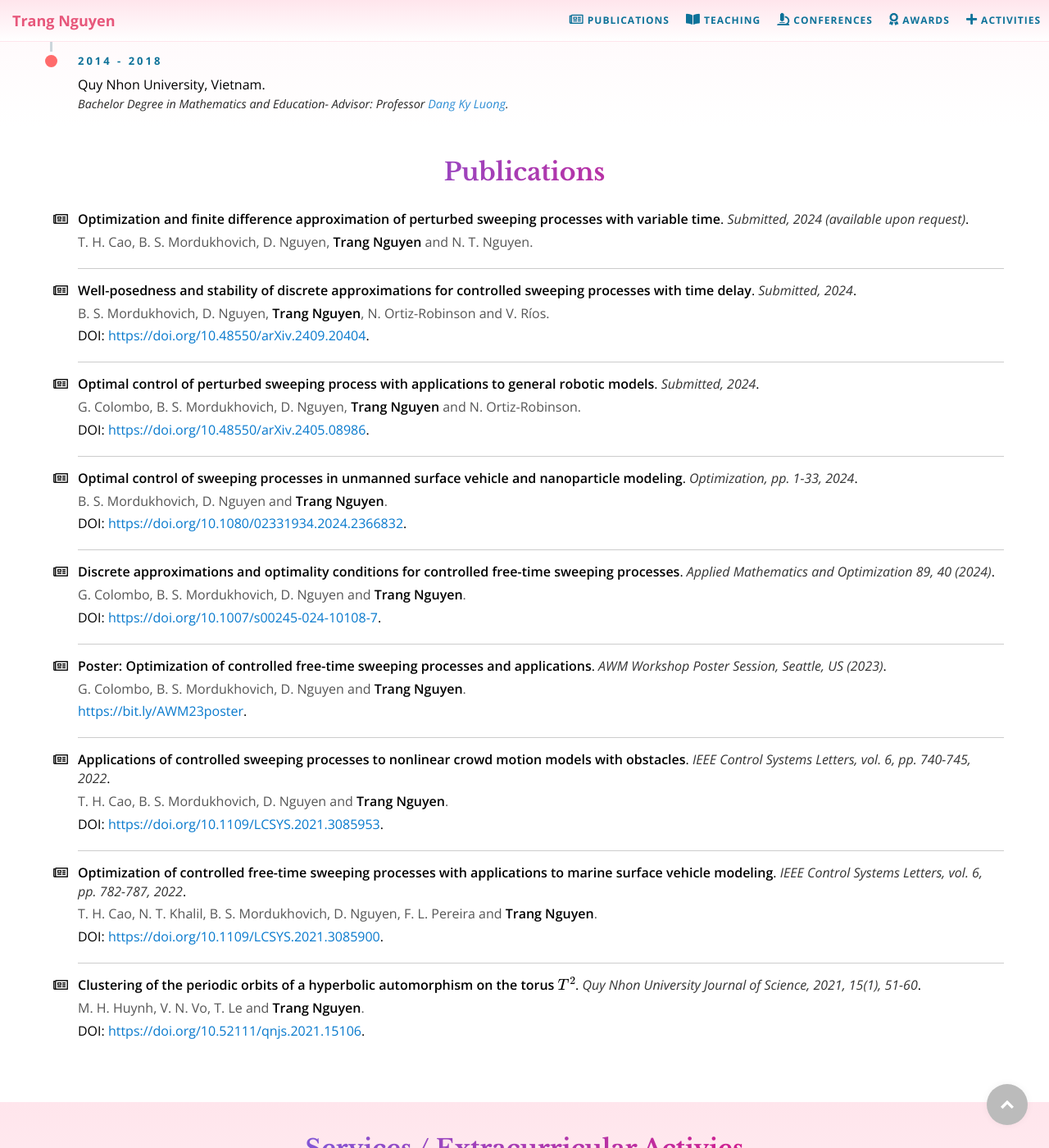
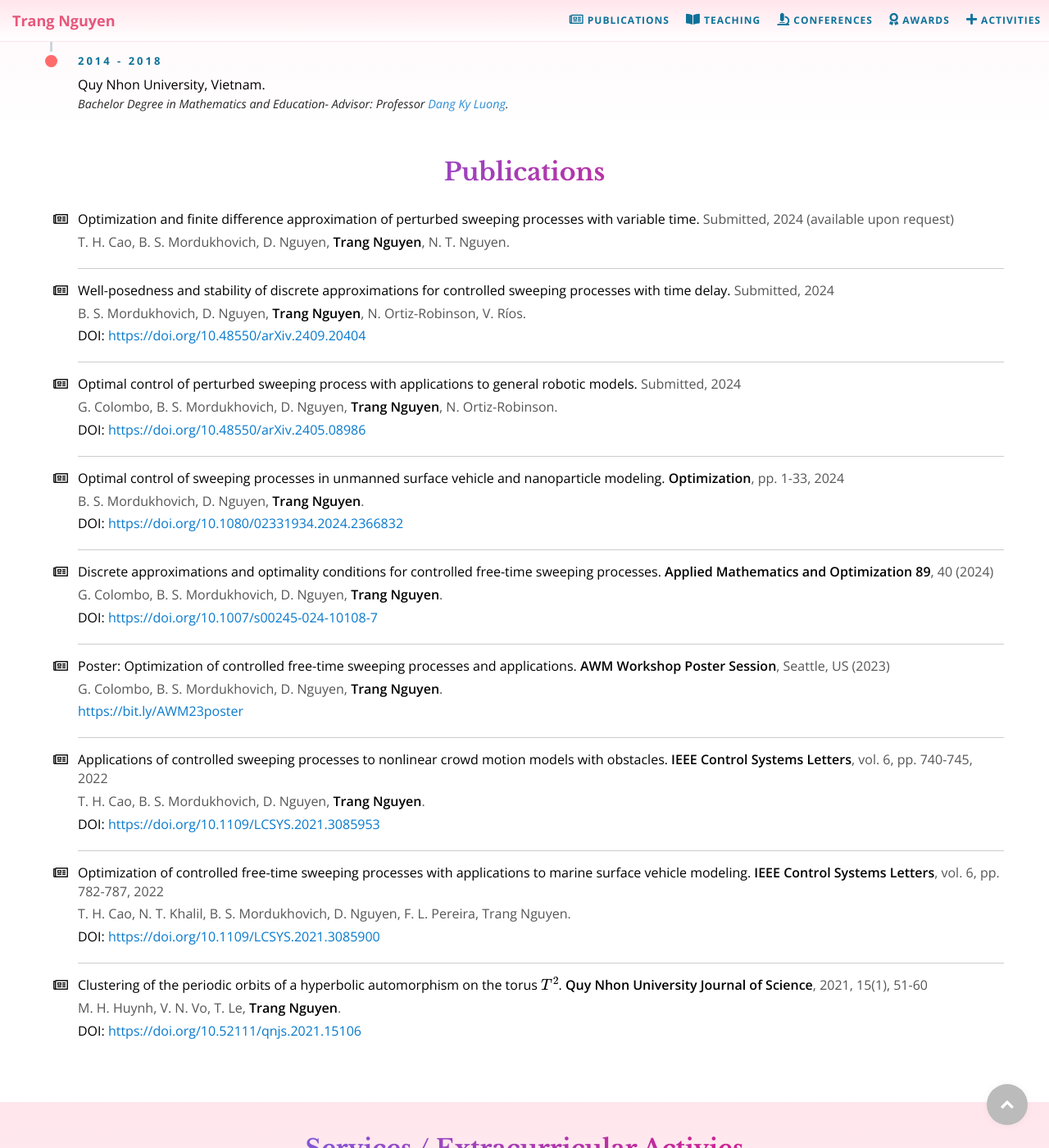
Before and after one commit to daitrangng/daitrangng.github.io, a Jekyll site: the page built from index.md, in a window 1280 px wide and 1400 px high, scrolled down 888 px. Shown: the whole window at 82% size. Built offline with Jekyll 4.4.1, drawn with Linux system fonts in a browser that asks for light colours; formulas are drawn with MathJax 3.

Commit message:
refactor: publication support markdown syntax

```diff
--- a/_includes/sections/sec-actrivity.html
+++ b/_includes/sections/sec-activity.html
@@ -6,8 +6,8 @@
 <ul class="activities">
   {% for item in include.source limit: include.limit %}
     <li class="act-item">
-      <div class="name">{{item.activity | markdownify}}</div>
-      {% if item.more %}<div class="more">{{item.more | markdownify}}</div>{% endif %}
+      <div class="name">{{ item.activity | markdownify }}</div>
+      {% if item.more %}<div class="more">{{ item.more | markdownify }}</div>{% endif %}
     </li>
   {% endfor %}
 </ul>
--- a/_includes/sections/sec-publications.html
+++ b/_includes/sections/sec-publications.html
@@ -8,35 +8,19 @@
     <li class="item">
       {% if item.title %}
         <div class="title">
-        <b>{{ item.title }}</b>.
-        {% if item.publisher %}<i>{{ item.publisher }}</i>.{% endif %}
-        {% if item.more %}{{ item.more }}.{% endif %}
+          {{ item.title | markdownify | remove: '<p>' | remove: '</p>' }}
+          {% if item.publisher %}
+            <span class="publisher">{{ item.publisher | markdownify | remove: '<p>' | remove: '</p>' }}</span>
+          {% endif %}
         </div>
       {% endif %}
 
-    {% if item.author %}
-      <div class="name">
-        {% for name in item.author %}{% unless forloop.last %}{% unless forloop.first %},{% endunless %} {% else %}{%
-          unless forloop.first %} and {% endunless %}{% endunless %}{% if name == 'T. Nguyen' or name == 'Trang Nguyen' %}<b>{% endif %}{{ name }}{% if name == 'T. Nguyen' or name == 'Trang Nguyen' %}</b>{% endif %}{% endfor %}.
-      </div>
+      {% if item.authors %}
+        <div class="authors">{{ item.authors | markdownify | remove: '<p>' | remove: '</p>' }}</div>
       {% endif %}
 
-    <!-- for activities -->
-    {% if item.activity %}
-      <div class="activity">{{item.activity | markdownify}}</div>
-    {% endif %}
-
-    {% if item.more %}
-      <div class="more">
-        {{ item.more | markdownify }}
-      </div>
-    {% endif %}
-
-    <!-- both -->
       {% if item.source %}
-      <div class="source">
-        {% if item.source-prefix %}{{ item.source-prefix }}{% endif %}
-        <a href="{{ item.source }}" target="_blank">{{ item.source }}</a>.
+        <div class="source"> {{ item.source | markdownify | remove: '<p>' | remove: '</p>' }}
         </div>
       {% endif %}
     </li>
--- a/css/custom.scss
+++ b/css/custom.scss
@@ -103,18 +103,27 @@ a:focus {
 }
 
 .publications {
+  p {
+    margin: 0;
+  }
+
   .title {
     color: #000;
-    i {
-      color: #333;
+    .publisher {
+      color: #555;
+      strong, b {
+        color: #000;
+      }
     }
   }
-  .name {
+
+  .authors {
     color: #555;
     &:hover {
       color: #333;
     }
-    b {
+    b,
+    strong {
       color: #000;
     }
   }
@@ -125,17 +134,16 @@ a:focus {
 
   .act-item {
     padding: 7px 0;
-    .name, .more {
+    .name,
+    .more {
       p {
         margin-top: 0;
         margin-bottom: 0;
       }
     }
     .name {
-
     }
     .more {
-
     }
   }
 }
```
Also changed, not shown: _data/publications.yml (+34 -79 lines), index.md (+1 -1 lines). Lines whose indentation alone changed are shown as unchanged.
